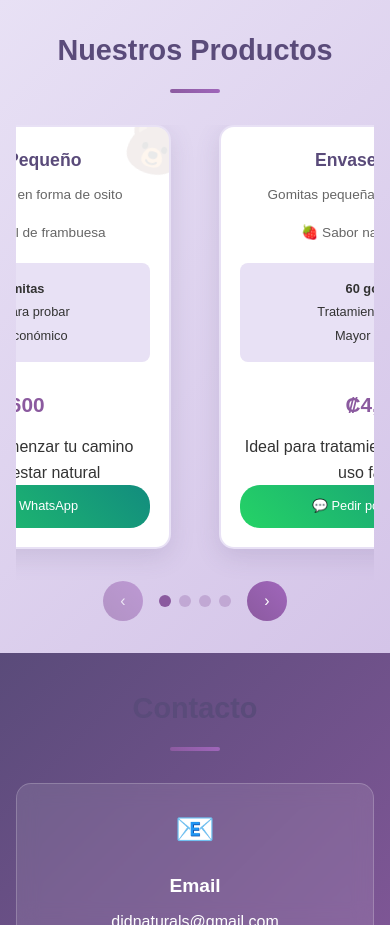
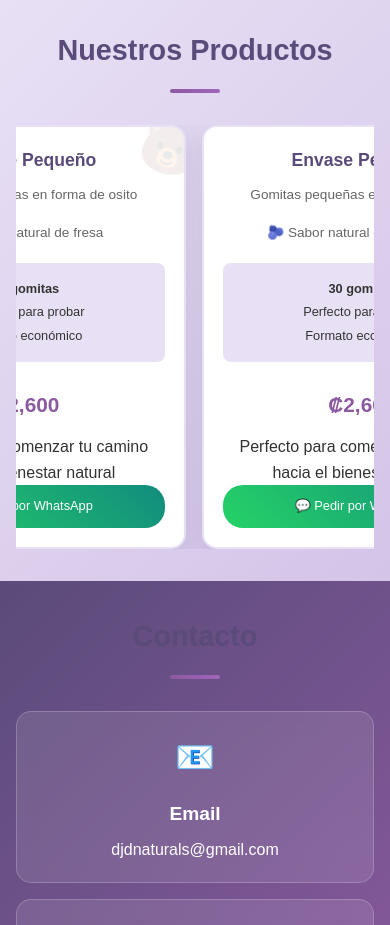
Before and after one commit to DJDNaturals/DJD-Naturals, a plain HTML site: page index.html in a window 390 px wide. Shown: the part 1060-1985 px from the top of the page. Drawn offline with Linux system fonts and the light colour scheme.

Commit message:
Update index.html

```diff
--- a/index.html
+++ b/index.html
@@ -328,7 +328,6 @@
             display: flex;
             transition: transform 0.5s ease;
             gap: 1rem;
-            justify-content: center;
         }
 
         .product-card {
@@ -542,7 +541,16 @@
                 width: calc(100% - 2rem);
                 max-width: 320px;
                 min-height: 350px;
-                margin: 0 1rem;
+                margin: 0 auto;
+            }
+
+            .carousel-container {
+                display: flex;
+                justify-content: center;
+            }
+
+            .carousel-wrapper {
+                justify-content: flex-start;
             }
 
             .nav-container {
@@ -1044,15 +1052,21 @@
             let translateX = 0;
 
             if (cardsToShow === 1) {
-                translateX = currentSlide * 100;
+                // En móvil, centrar cada tarjeta individual
+                const cardWidth = carouselWrapper.children[0].offsetWidth;
+                const containerWidth = carouselWrapper.parentElement.offsetWidth;
+                const centerOffset = (containerWidth - cardWidth) / 2;
+                const slideOffset = currentSlide * cardWidth + currentSlide * 16; // 16px es el gap
+                translateX = slideOffset - centerOffset;
+                carouselWrapper.style.transform = `translateX(-${translateX}px)`;
             } else if (cardsToShow === 2) {
                 translateX = currentSlide * 50;
+                carouselWrapper.style.transform = `translateX(-${translateX}%)`;
             } else {
                 translateX = 0;
                 currentSlide = 0;
+                carouselWrapper.style.transform = `translateX(-${translateX}%)`;
             }
-
-            carouselWrapper.style.transform = `translateX(-${translateX}%)`;
 
             // Actualizar indicadores
             const indicators = document.querySelectorAll('.indicator');
```
